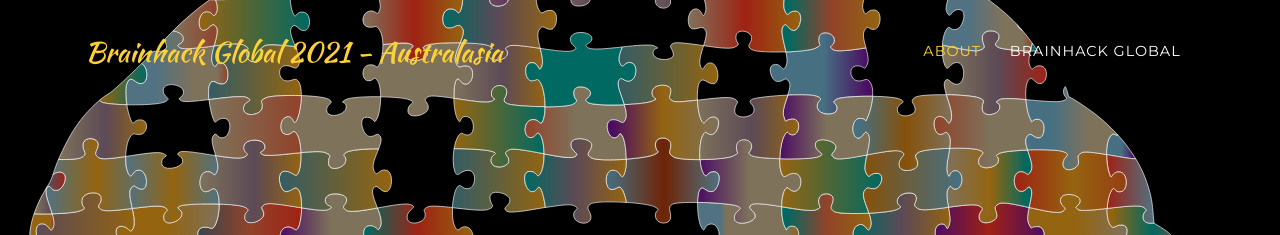
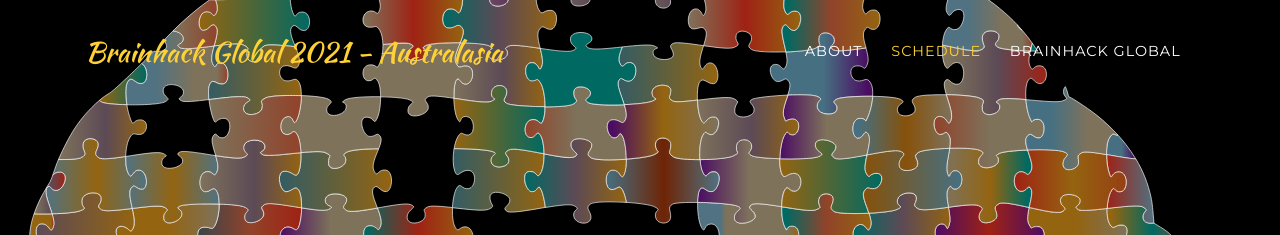
Before and after one commit to tclose/global2021, a Jekyll site: the page built from index.md, in a window 1280 px wide. Shown: the top 235 px of the page. Built offline with Jekyll 4.4.1, drawn with Linux system fonts in a browser that asks for light colours; some web fonts are replaced.

Commit message:
Added schedule to navigation bar

```diff
--- a/_data/navigation.yml
+++ b/_data/navigation.yml
@@ -2,5 +2,8 @@ nav:
   - title: "About"
     section: about
 
+  - title: "Schedule"
+    section: schedule
+
   - title: "Brainhack Global"
     url: https://brainhack.org/global2021/
```
